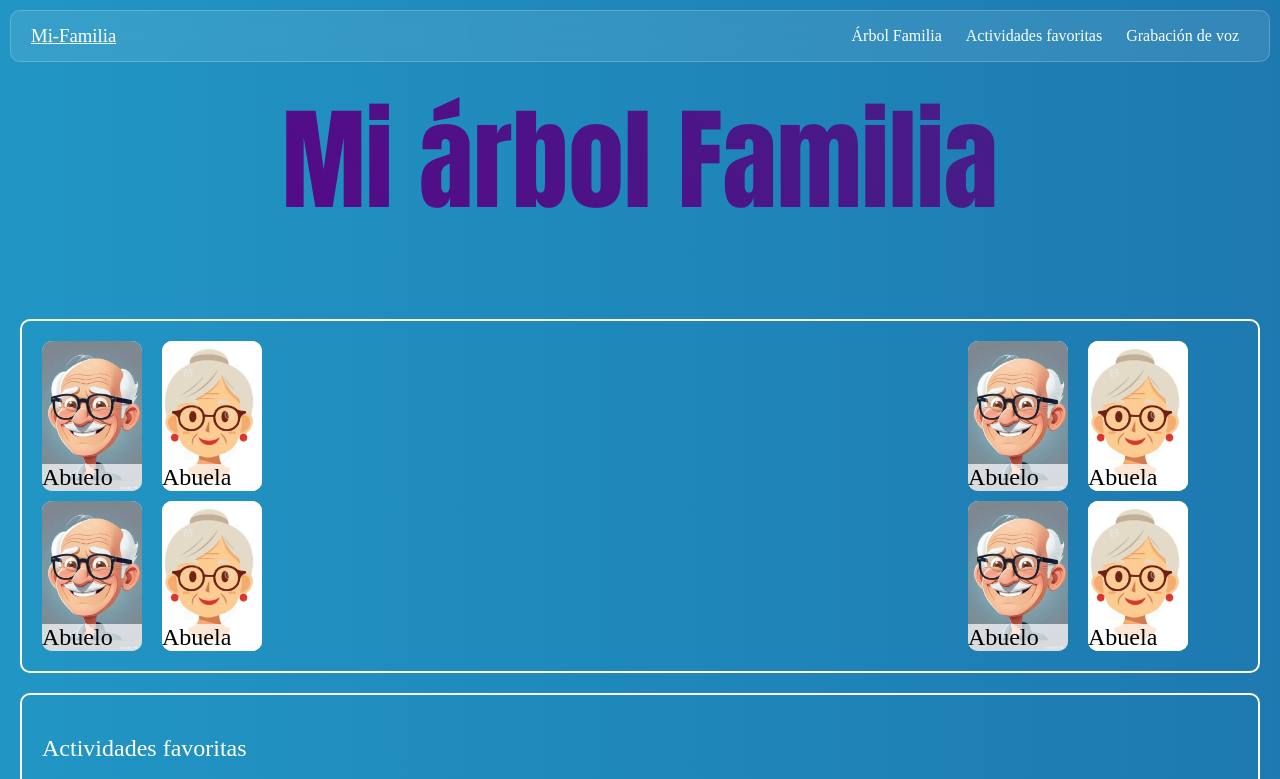
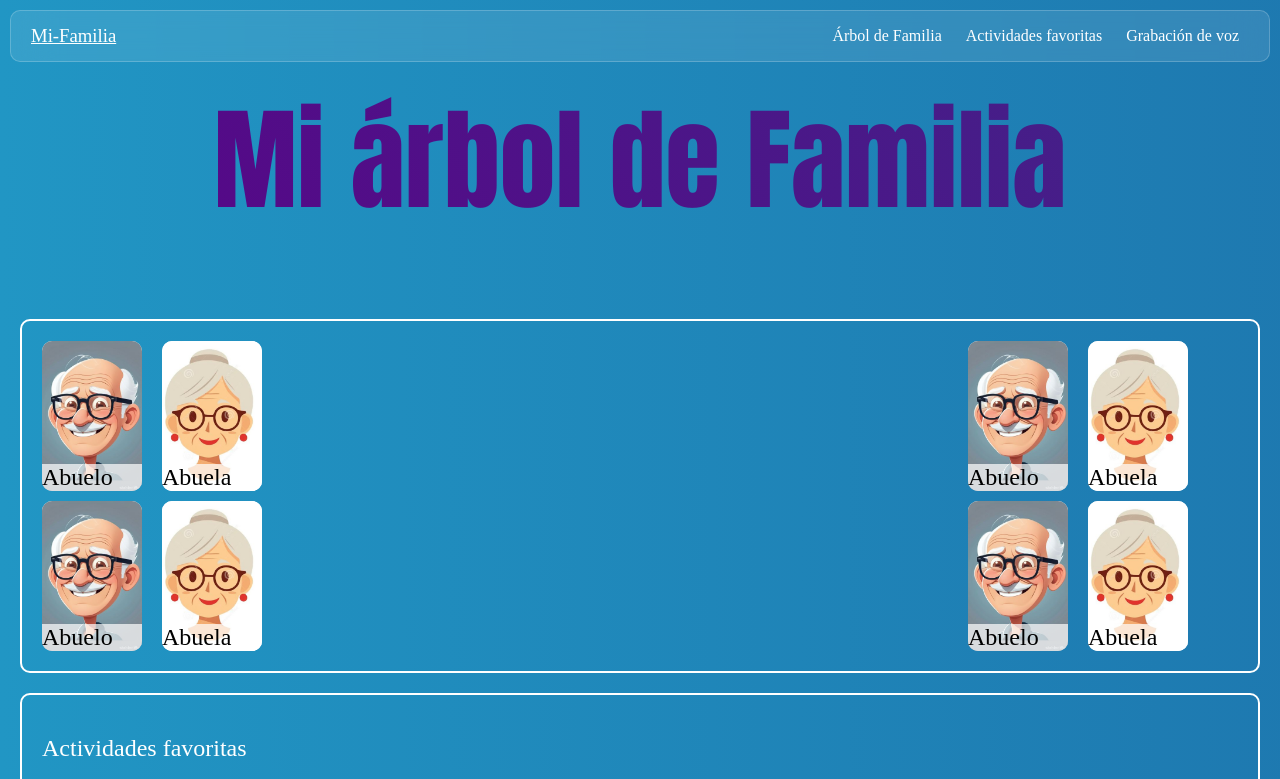
Before and after one commit to Comp-Tech-Guy/Mi-Familia-Project, a plain HTML site: page index.html in a window 1280 px wide. Shown: the top 779 px of the page. Drawn offline with Linux system fonts and the light colour scheme; a web font is replaced by a local one.

Commit message:
Added "de" between the "arbol" and "Familia"

```diff
--- a/index.html
+++ b/index.html
@@ -15,7 +15,7 @@
             <div class="Divwrapper">
                 <h3><a href="#">Mi-Familia</a></h3>
                 <nav>
-                    <a href="#Family-Tree">Árbol Familia</a>
+                    <a href="#Family-Tree">Árbol de Familia</a>
                     <a href="#Liked-Activities">Actividades favoritas</a>
                     <a href="#Voice-Recordings">Grabación de voz</a>
                 </nav>
@@ -23,7 +23,7 @@
         </div>
     </header>
     <div class="Container">
-        <h1>Mi árbol Familia</h1>
+        <h1>Mi árbol de Familia</h1>
         <div id="Family-Tree">
             <div class="left">
                 <div class="top-row-left">
```
